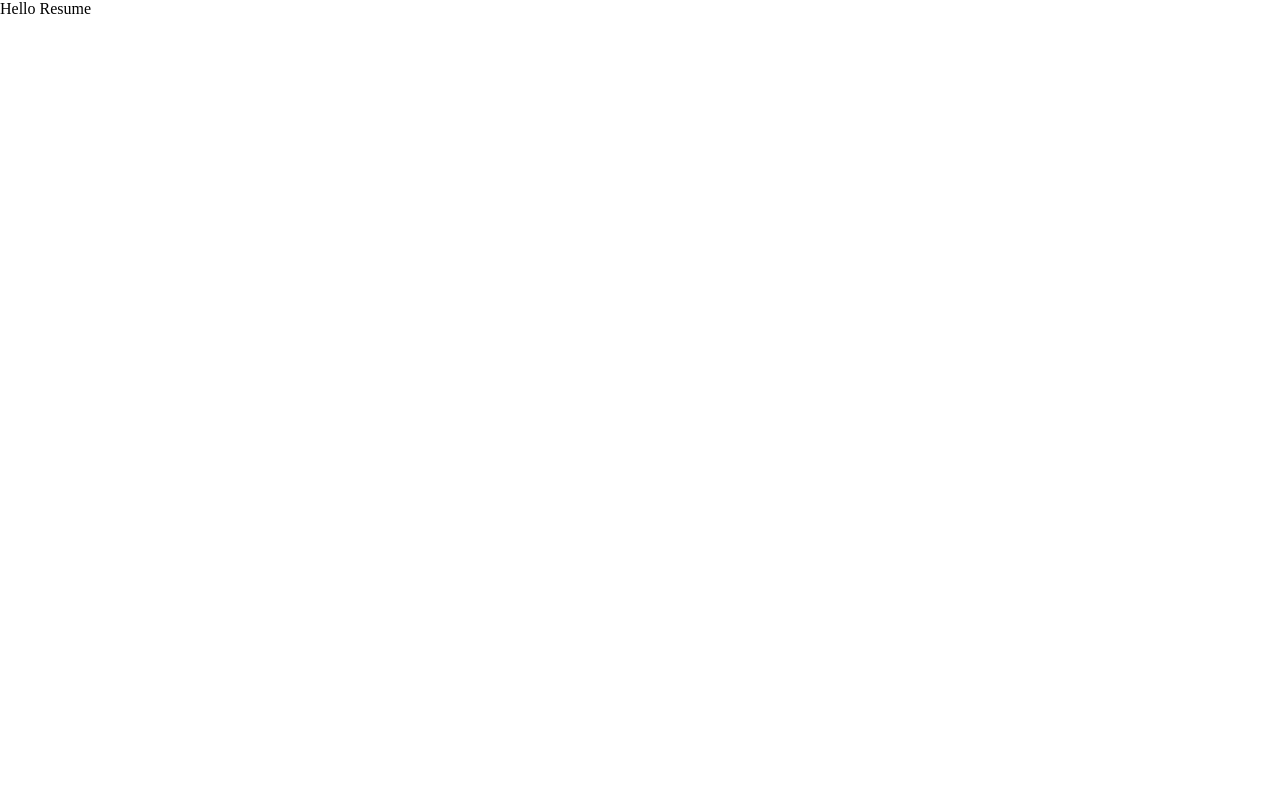
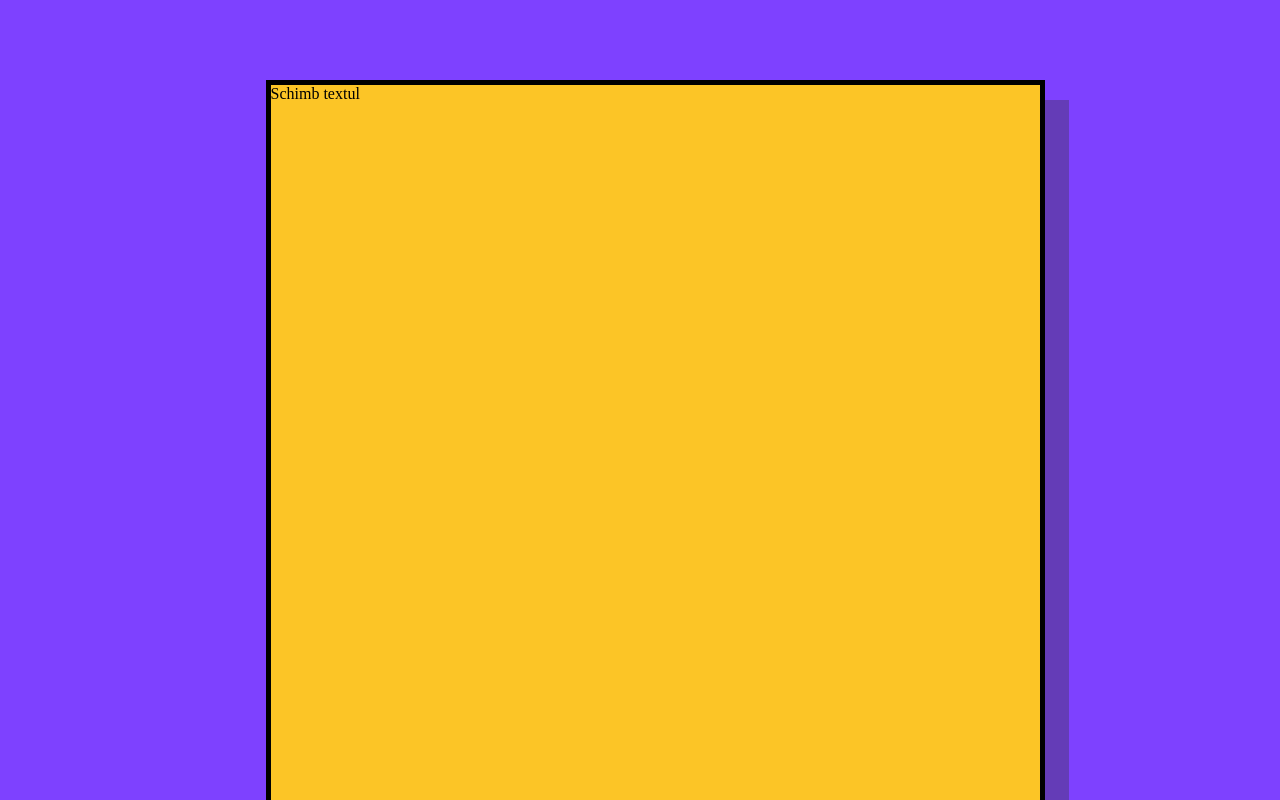
Before and after one commit to Lazar-Bogdan/Resume, a React (Vite) app: page / in a window 1280 px wide. Shown: the top 800 px of the page. Built offline with nearby package versions, Linux system fonts and the light colour scheme.

Commit message:
create layout component

```diff
--- a/src/App.jsx
+++ b/src/App.jsx
@@ -1,9 +1,10 @@
 import './normalize.css'
+import Layout from './components/Layout';
 
 export default function App() {
   return (
-    <main>
-      Hello Resume
-    </main>
+    <Layout>
+      Schimb textul
+    </Layout>
   )
 }
--- /dev/null
+++ b/src/components/Layout.jsx
@@ -0,0 +1,33 @@
+import styled from 'styled-components'
+
+const Layout = (props) => {
+  return (
+    <Background>
+      <Page>
+        {props.children}
+      </Page>
+    </Background>
+  )
+}
+
+export default Layout;
+
+const Background = styled.div`
+  width: 100vw;
+  min-height: 100vh;
+
+  display: flex;
+  align-items: center;
+  justify-content: center;
+  background: #7E41FF;
+`;
+
+const Page = styled.div`
+  margin: 80px 58.5px 74px 88.5px;
+  width: 769px;
+  min-height: 1247px;
+  flex-shrink: 0;
+  border: 5px solid #000;
+  background: #FCC526;
+  box-shadow: 24px 20px 0px 0px rgba(52, 52, 51, 0.35);
+`;
```
